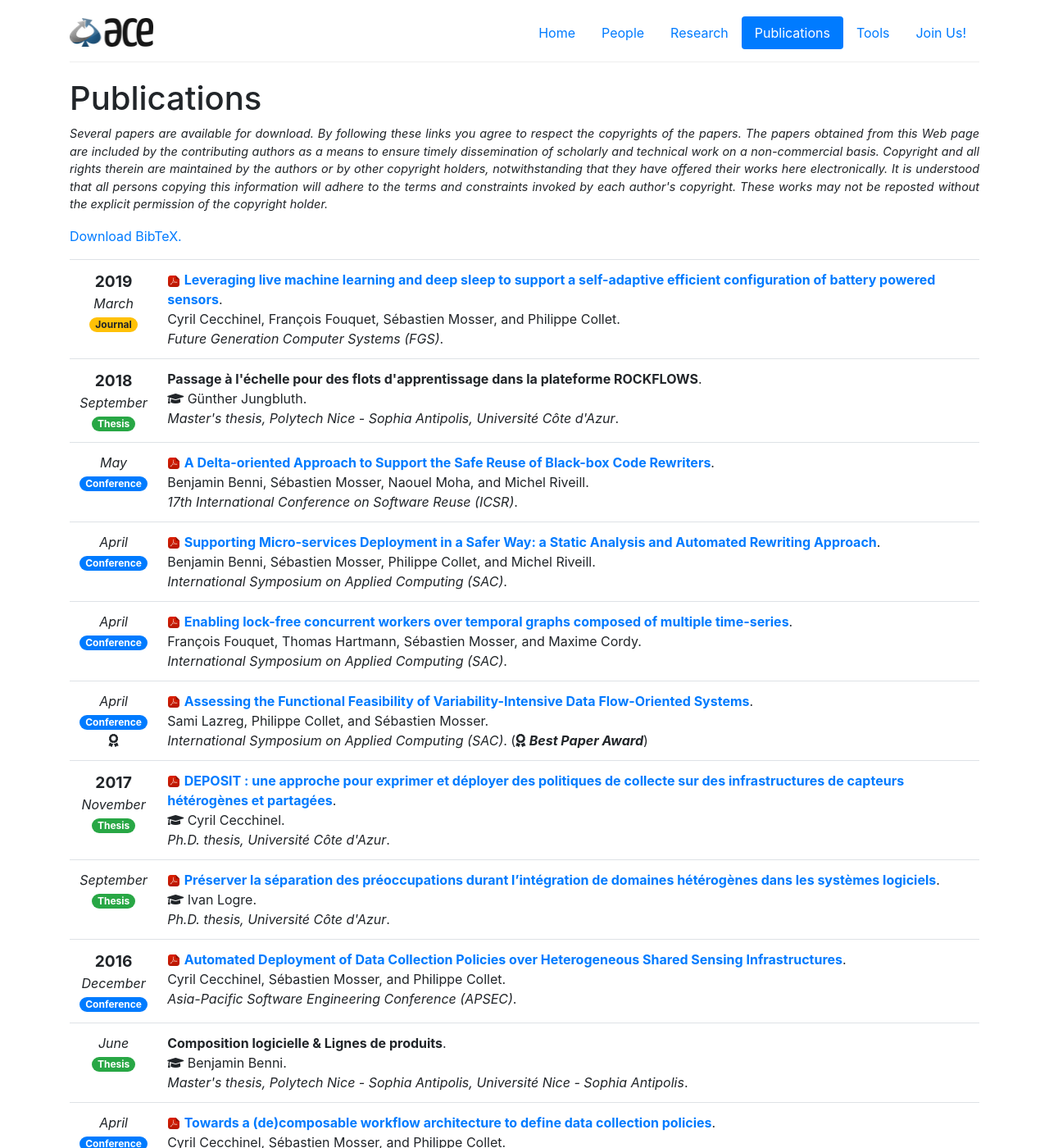
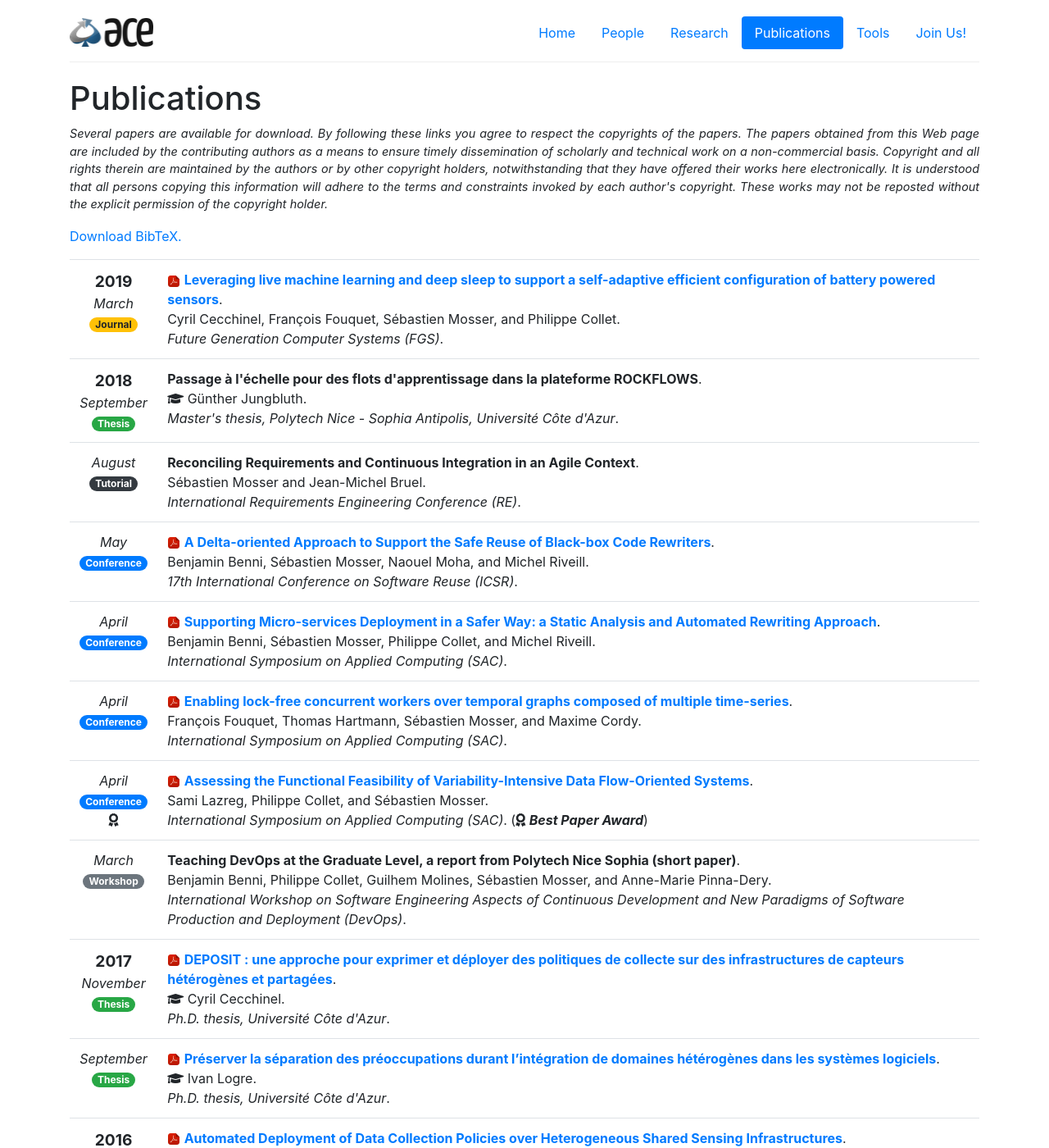
Before and after one commit to ace-design/ace-design.github.io, a Jekyll site: the page built from publications.html, in a window 1280 px wide and 1400 px high. Shown: the whole window at 82% size. Built offline with Jekyll 4.4.1, drawn with Linux system fonts in a browser that asks for light colours; nearby versions of some CDN libraries; some of the changed text lies outside the part shown.

Commit message:
update biblio + research

```diff
--- a/_includes/pubs.html
+++ b/_includes/pubs.html
@@ -54,6 +54,29 @@
 				Günther Jungbluth.
 			</span><br />
 			<em><span class="venuetype">Master's thesis, Polytech Nice - Sophia Antipolis, Université Côte d'Azur</span><span class="venue"></span></em>.
+
+		</td>
+	</tr>
+	<tr>
+		<td class="text-center">
+			<span class="date">
+
+
+
+				<em>August</em><br />
+			<span class="badge badge-pill badge-dark">Tutorial</span>
+
+		</span>
+		</td>
+		<td class="publication">
+			<span class="pubtitle">
+				<strong>Reconciling Requirements and Continuous Integration in an Agile Context</strong>.
+			</span><br />
+			<span class="authors">
+
+				Sébastien Mosser and Jean-Michel Bruel.
+			</span><br />
+			<em><span class="venuetype"></span><span class="venue">International Requirements Engineering Conference (RE)</span></em>.
 
 		</td>
 	</tr>
@@ -158,6 +181,29 @@
 			<em><span class="venuetype"></span><span class="venue">International Symposium on Applied Computing (SAC)</span></em>.
 
 				(<i class="fas fa-award"></i> <em><strong>Best Paper Award</strong></em>)
+
+		</td>
+	</tr>
+	<tr>
+		<td class="text-center">
+			<span class="date">
+
+
+
+				<em>March</em><br />
+			<span class="badge badge-pill badge-secondary">Workshop</span>
+
+		</span>
+		</td>
+		<td class="publication">
+			<span class="pubtitle">
+				<strong>Teaching DevOps at the Graduate Level, a report from Polytech Nice Sophia (short paper)</strong>.
+			</span><br />
+			<span class="authors">
+
+				Benjamin Benni, Philippe Collet, Guilhem Molines, Sébastien Mosser, and Anne-Marie Pinna-Dery.
+			</span><br />
+			<em><span class="venuetype"></span><span class="venue">International Workshop on Software Engineering Aspects of Continuous Development and New Paradigms of Software Production and Deployment (DevOps)</span></em>.
 
 		</td>
 	</tr>
@@ -1008,6 +1054,33 @@
 				<big><strong>2010</strong></big><br />
 
 
+				<em>October</em><br />
+			<span class="badge badge-pill badge-success">Thesis</span>
+
+		</span>
+		</td>
+		<td class="publication">
+			<span class="pubtitle">
+				<img src="img/pdf-icon.png" width="16"
+					height="16" alt="PDF" />
+				<a target="_blank" href="https://tel.archives-ouvertes.fr/tel-00531024"><strong>Behavioral Compositions in Service Oriented Architecture</strong></a>.
+			</span><br />
+			<span class="authors">
+
+					<i class="fas fa-graduation-cap"></i>
+
+				Mosser Sébastien.
+			</span><br />
+			<em><span class="venuetype">Ph.D. thesis, Université Nice - Sophia Antipolis</span><span class="venue"></span></em>.
+
+		</td>
+	</tr>
+	<tr>
+		<td class="text-center">
+			<span class="date">
+
+
+
 				<em>June</em><br />
 			<span class="badge badge-pill badge-primary">Conference</span>
 
@@ -1156,5 +1229,32 @@
 
 		</td>
 	</tr>
+	<tr>
+		<td class="text-center">
+			<span class="date">
+
+
+				<big><strong>2007</strong></big><br />
+
+
+				<em>September</em><br />
+			<span class="badge badge-pill badge-success">Thesis</span>
+
+		</span>
+		</td>
+		<td class="publication">
+			<span class="pubtitle">
+				<strong>Motifs d’Orchestrations, vers une évolution par fusion</strong>.
+			</span><br />
+			<span class="authors">
+
+					<i class="fas fa-graduation-cap"></i>
+
+				Mosser Sébastien.
+			</span><br />
+			<em><span class="venuetype">Master's thesis, Polytech Nice - Sophia Antipolis</span><span class="venue"></span></em>.
+
+		</td>
+	</tr>
 </tbody>
 </table>
```
Also changed, not shown: _data/people.yml (+9 -2 lines), _projects/cps.md (+16 -27 lines), _projects/machine_learning.md (deleted, +0 -42 lines), _projects/software_design.md (added, +28 -0 lines), bib/pubs.bib (+40 -0 lines).
